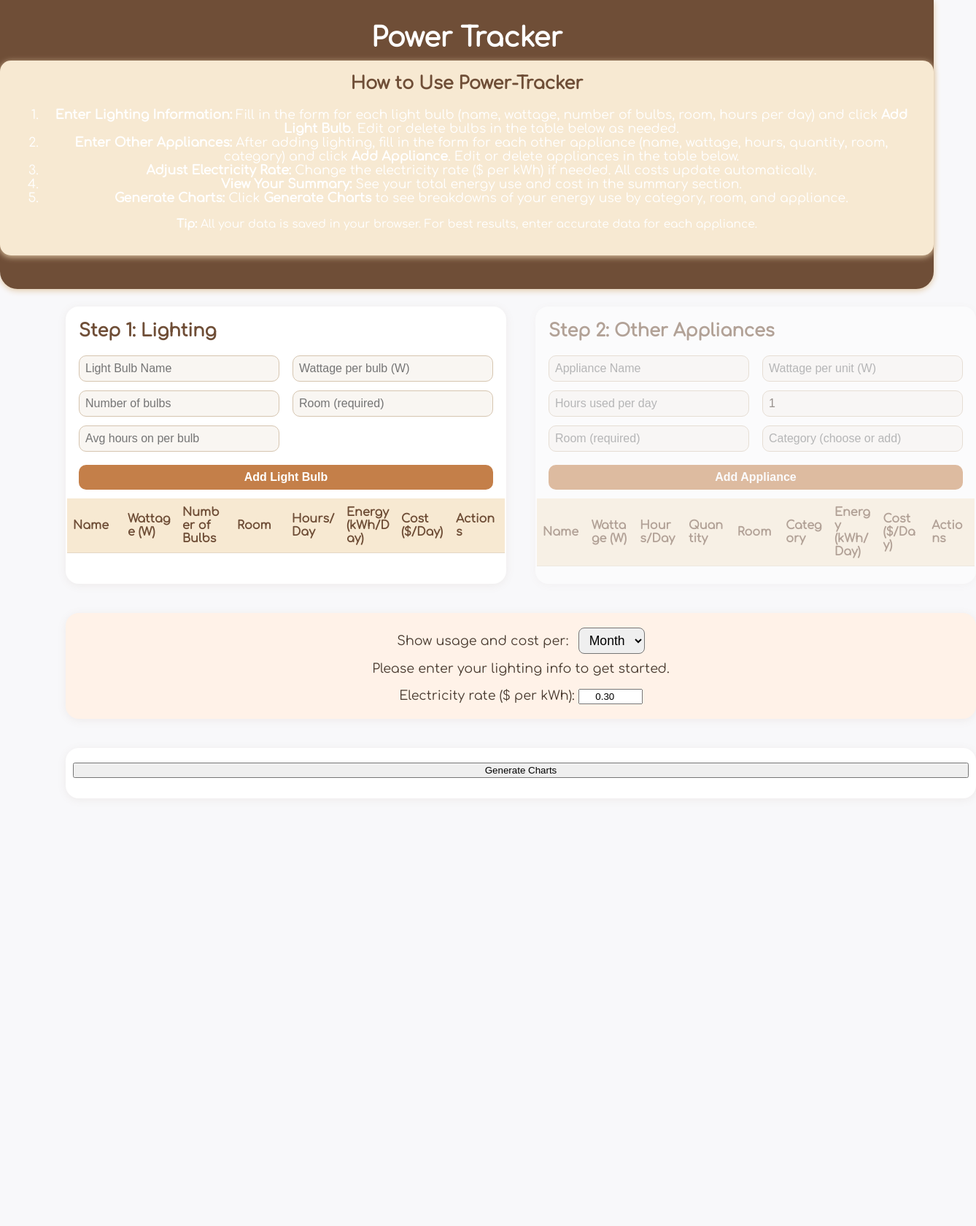
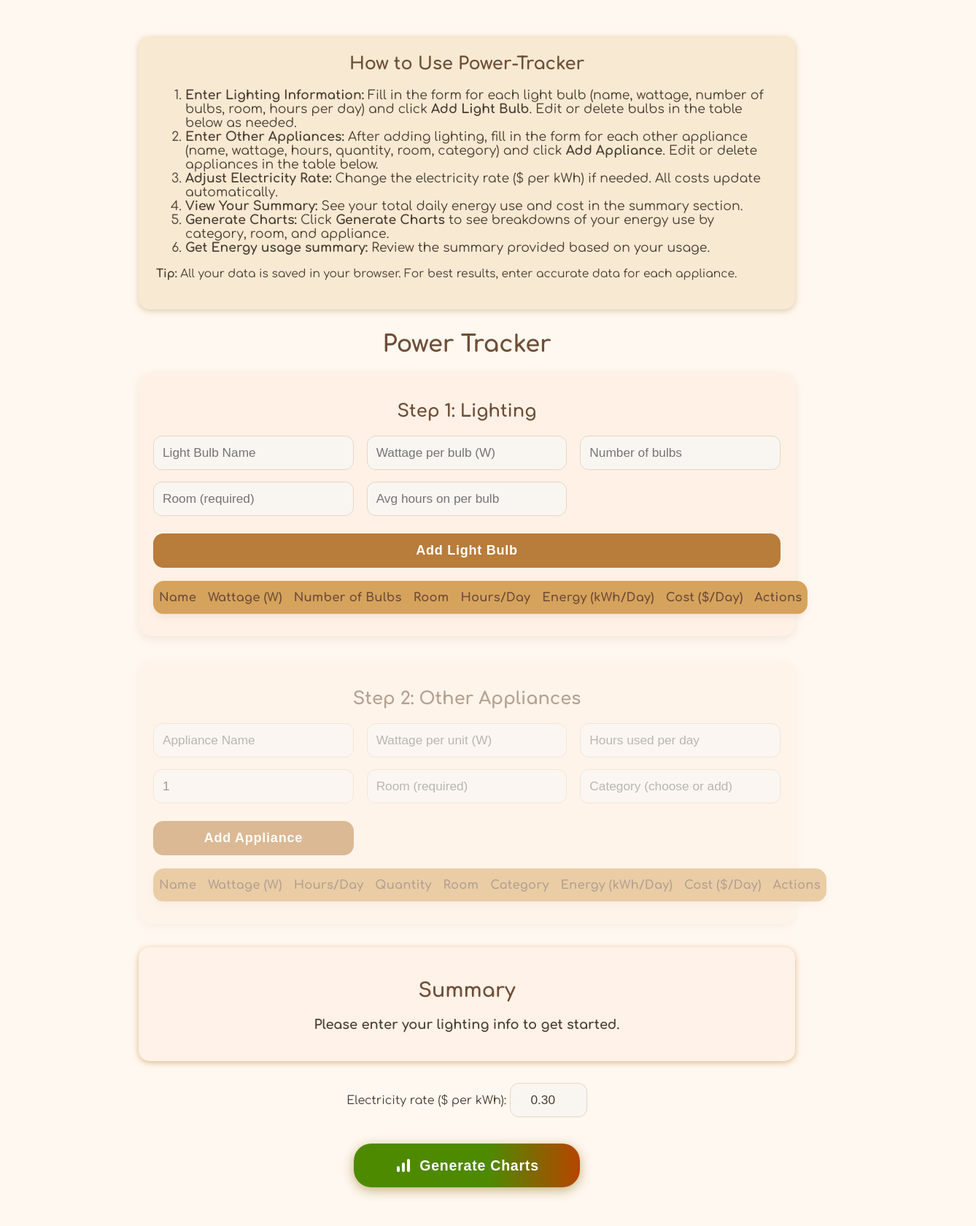
Before and after one commit to jaop1234/Power-tracker, a plain HTML site: page index.html in a window 1280 px wide. Shown: the whole page at 73% size, 1338 px wide, since content can reach past the window. Before the commit the page ends 1118 px from the top, so only its background shows below. Drawn offline with nearby package versions, Linux system fonts and the light colour scheme.

Commit message:
Update index.html

```diff
--- a/index.html
+++ b/index.html
@@ -4,207 +4,212 @@
   <meta charset="UTF-8" />
   <meta name="viewport" content="width=device-width, initial-scale=1" />
   <title>Power Tracker</title>
-  <link href="https://fonts.googleapis.com/css2?family=Comfortaa&display=swap" rel="stylesheet" />
+  <link href="https://fonts.googleapis.com/css2?family=Comfortaa:wght@400;700&display=swap" rel="stylesheet" />
   <script src="https://cdn.jsdelivr.net/npm/chart.js"></script>
   <style>
     body {
       font-family: 'Comfortaa', cursive, sans-serif;
-      background: #f8f8fa;
-      color: #3b2e23;
-      margin: 0;
-      padding: 0;
+      background: #fff8f0;
+      color: #4a3c31;
+      max-width: 900px;
+      margin: 30px auto;
+      padding: 20px;
     }
-    header {
-      background: #6f4e37;
-      color: #fff;
-      padding: 32px 0 16px 0;
+    h1, h2 {
+      font-weight: 700;
+      color: #6f4e37;
       text-align: center;
-      border-bottom-left-radius: 24px;
-      border-bottom-right-radius: 24px;
-      box-shadow: 0 2px 8px #e0c7a5;
     }
-    header h1 {
-      margin: 0 0 10px 0;
-      font-size: 2.3rem;
-    }
-    .container {
-      max-width: 1100px;
-      margin: 24px auto;
-      padding: 0 16px;
-      display: grid;
-      grid-template-columns: 1fr;
-      gap: 32px;
-    }
-    @media (min-width: 900px) {
-      .container {
-        grid-template-columns: 1fr 1fr;
-        gap: 40px;
-      }
-    }
-    section, .summary, .charts-panel {
-      background: #fff;
+    section {
+      background: #fff1e6;
+      padding: 20px 20px 30px 20px;
       border-radius: 18px;
-      box-shadow: 0 2px 12px rgba(143,120,98,0.10);
-      padding: 20px 18px 24px 18px;
-    }
-    .summary {
-      margin-bottom: 0;
-    }
-    .charts-panel {
-      padding: 20px 10px 10px 10px;
-      display: flex;
-      flex-direction: column;
-      gap: 16px;
-      min-width: 0;
-    }
-    h2 {
-      margin-top: 0;
-      color: #6f4e37;
+      box-shadow: 0 4px 12px rgba(143, 120, 98, 0.13);
+      margin-bottom: 32px;
     }
     form {
       display: grid;
-      grid-template-columns: 1fr 1fr;
-      gap: 12px 18px;
-      margin-bottom: 12px;
+      grid-template-columns: repeat(auto-fit,minmax(220px,1fr));
+      gap: 16px 18px;
+      margin-bottom: 18px;
     }
-    form input, form select, form button {
-      font-size: 1rem;
-      padding: 8px;
-      border-radius: 10px;
-      border: 1px solid #d6c5b0;
+    input, select {
+      padding: 12px;
+      font-size: 1.08rem;
+      border-radius: 12px;
+      border: 1.5px solid #e4d7c5;
       background: #f9f6f2;
-      color: #3b2e23;
+      color: #4a3c31;
+      transition: border-color 0.3s;
     }
-    form button {
-      grid-column: 1 / -1;
-      background: #c47f49;
+    input:focus, select:focus {
+      border-color: #c47f49;
+      outline: none;
+    }
+    button {
+      background: #b87c3b;
       color: #fff;
-      font-weight: bold;
       border: none;
-      margin-top: 6px;
       cursor: pointer;
+      font-weight: 700;
+      border-radius: 14px;
+      font-size: 1.13em;
+      letter-spacing: 0.04em;
+      padding: 13px 0;
+      margin-top: 8px;
       transition: background 0.2s;
     }
-    form button:hover {
+    button:hover {
       background: #a9672f;
     }
-    .table-scroll {
-      overflow-x: auto;
-      margin: 0 -18px;
-      padding: 0 2px;
+    #lightingSubmitBtn {
+      grid-column: 1 / -1;
+      background: #b87c3b;
+      color: #fff;
+      border-radius: 14px;
+      font-size: 1.13em;
+      margin-top: 8px;
+    }
+    #lightingSubmitBtn:hover {
+      background: #a9672f;
     }
     table {
       width: 100%;
-      min-width: 600px;
       border-collapse: collapse;
       background: #fff;
-      border-radius: 12px;
-      margin: 0;
-      font-size: 1em;
-      table-layout: fixed;
-      word-break: break-word;
+      border-radius: 15px;
+      overflow: hidden;
+      box-shadow: 0 4px 10px rgba(143, 120, 98, 0.10);
+      margin-top: 16px;
+      font-size: 1.03em;
     }
     th, td {
-      padding: 10px 8px;
+      padding: 13px 8px;
       border-bottom: 1px solid #e4d7c5;
       text-align: left;
-      max-width: 160px;
-      overflow-wrap: anywhere;
+      user-select: none;
+      font-family: 'Comfortaa', cursive, sans-serif;
     }
     th {
-      background: #f7e9d2;
+      background-color: #d6a35d;
       color: #6f4e37;
       font-weight: 700;
       font-size: 1em;
+      letter-spacing: 0.01em;
+      white-space: nowrap;
     }
     tr:last-child td {
       border-bottom: none;
     }
+    tr:nth-child(even) td {
+      background: #fff8f0;
+    }
     .action-btn {
-      background-color: #b64500;
       border: none;
-      color: white;
-      padding: 4px 10px;
+      color: #fff;
+      padding: 7px 18px;
       border-radius: 10px;
       cursor: pointer;
-      font-weight: 600;
-      font-size: 0.95em;
-      margin-right: 2px;
+      font-weight: 700;
+      font-size: 1em;
+      margin-right: 4px;
+      margin-bottom: 2px;
+      transition: background 0.2s;
+      display: block;
+      width: 60px;
     }
-    .action-btn.edit-btn {
-      background-color: #4e8a00;
+    .edit-btn {
+      background: #4e8a00;
     }
-    .action-btn:hover {
-      filter: brightness(0.9);
+    .edit-btn:hover {
+      background: #356300;
+    }
+    .delete-btn {
+      background: #b64500;
+    }
+    .delete-btn:hover {
+      background: #933e00;
     }
     .summary {
-      font-size: 1.1em;
-      padding: 20px;
+      background: #fff2e8;
+      padding: 22px 20px;
+      border-radius: 15px;
+      box-shadow: 0 2px 8px #ddb98a;
+      color: #4a3c31;
+      font-weight: 600;
+      margin-bottom: 25px;
+      font-size: 1.12em;
       text-align: center;
-      background: #fff2e8;
-      color: #4a3c31;
-    }
-    .summary select {
-      font-size: 1em;
-      border-radius: 8px;
-      padding: 6px 10px;
-      margin-left: 8px;
-    }
-    .charts-panel {
-      min-width: 0;
-    }
-    .charts-grid {
-      display: grid;
-      grid-template-columns: 1fr;
-      gap: 24px;
-    }
-    @media (min-width: 700px) {
-      .charts-grid {
-        grid-template-columns: 1fr 1fr;
-      }
-    }
-    .charts-panel canvas {
-      width: 100% !important;
-      height: 320px !important;
-      max-width: 100%;
-      background: #fff;
-      border-radius: 10px;
-      box-shadow: 0 2px 10px rgba(143,120,98,0.10);
-      padding: 10px;
     }
     .disabled {
       opacity: 0.5;
       pointer-events: none;
     }
     #userGuide {
-      background: #f7e9d2;
+      background:#f7e9d2;
+      border-radius:15px;
+      box-shadow:0 2px 8px #e0c7a5;
+      margin-bottom:30px;
+      padding:24px;
+    }
+    #generateChartsBtn {
+      margin: 36px auto 48px auto;
+      padding: 18px 56px;
+      font-size: 1.22em;
+      border-radius: 24px;
+      background: linear-gradient(90deg, #4e8a00 60%, #b64500 100%);
+      box-shadow: 0 4px 16px #c2b280;
+      display: flex;
+      align-items: center;
+      gap: 10px;
+      color: #fff;
+      border: none;
+      font-weight: 700;
+      cursor: pointer;
+      transition: background 0.18s, transform 0.15s;
+    }
+    #generateChartsBtn:hover {
+      background: linear-gradient(90deg, #b64500 60%, #4e8a00 100%);
+      transform: scale(1.06);
+    }
+    .charts-container {
+      display: flex;
+      flex-wrap: wrap;
+      justify-content: center;
+      gap: 30px;
+      margin-top: 40px;
+    }
+    canvas {
+      width: 400px !important;
+      height: 400px !important;
       border-radius: 15px;
-      box-shadow: 0 2px 8px #e0c7a5;
-      margin-bottom: 30px;
-      padding: 18px;
-      grid-column: 1 / -1;
+      box-shadow: 0 4px 10px rgba(143, 120, 98, 0.15);
+      background: #fff;
+      padding: 15px;
     }
-    #userGuide h2 { margin-top: 0; }
-    #userGuide ol { font-size: 1.08em; }
-    #userGuide p { margin-top: 12px; font-size: 0.97em; }
+    @media (max-width: 700px) {
+      table, thead, tbody, th, td, tr { font-size: 0.97em; }
+      form { grid-template-columns: 1fr; }
+      th, td { padding: 9px 5px; }
+      canvas { width: 100% !important; height: auto !important; }
+    }
   </style>
 </head>
 <body>
-  <header>
-    <h1>Power Tracker</h1>
-    <div id="userGuide">
-      <h2>How to Use Power-Tracker</h2>
-      <ol>
+  <section id="userGuide">
+    <h2 style="margin-top:0;">How to Use Power-Tracker</h2>
+    <ol style="font-size:1.08em;">
       <li><b>Enter Lighting Information:</b> Fill in the form for each light bulb (name, wattage, number of bulbs, room, hours per day) and click <b>Add Light Bulb</b>. Edit or delete bulbs in the table below as needed.</li>
       <li><b>Enter Other Appliances:</b> After adding lighting, fill in the form for each other appliance (name, wattage, hours, quantity, room, category) and click <b>Add Appliance</b>. Edit or delete appliances in the table below.</li>
       <li><b>Adjust Electricity Rate:</b> Change the electricity rate ($ per kWh) if needed. All costs update automatically.</li>
-        <li><b>View Your Summary:</b> See your total energy use and cost in the summary section.</li>
+      <li><b>View Your Summary:</b> See your total daily energy use and cost in the summary section.</li>
       <li><b>Generate Charts:</b> Click <b>Generate Charts</b> to see breakdowns of your energy use by category, room, and appliance.</li>
+      <li><b>Get Energy usage summary:</b> Review the summary provided based on your usage.</li>
     </ol>
-      <p><b>Tip:</b> All your data is saved in your browser. For best results, enter accurate data for each appliance.</p>
-    </div>
-  </header>
-  <div class="container">
+    <p style="margin-top:12px; font-size:0.97em;"><b>Tip:</b> All your data is saved in your browser. For best results, enter accurate data for each appliance.</p>
+  </section>
+
+  <h1>Power Tracker</h1>
   <section id="lightingSection" aria-label="Lighting appliances">
     <h2>Step 1: Lighting</h2>
     <form id="lightingForm" aria-label="Add lighting appliance">
@@ -215,7 +220,6 @@
       <input type="number" id="lightingHours" placeholder="Avg hours on per bulb" required min="0" max="24" step="0.1" />
       <button type="submit" id="lightingSubmitBtn">Add Light Bulb</button>
     </form>
-      <div class="table-scroll">
     <table id="lightingTable" aria-label="Lighting appliances list">
       <thead>
         <tr>
@@ -231,8 +235,8 @@
       </thead>
       <tbody></tbody>
     </table>
-      </div>
   </section>
+
   <section id="applianceSection" aria-label="Other appliances" class="disabled">
     <h2>Step 2: Other Appliances</h2>
     <form id="applianceForm" aria-label="Add other appliance">
@@ -254,7 +258,6 @@
       </datalist>
       <button type="submit" id="applianceSubmitBtn">Add Appliance</button>
     </form>
-      <div class="table-scroll">
     <table id="applianceTable" aria-label="Other appliances list">
       <thead>
         <tr>
@@ -271,39 +274,36 @@
       </thead>
       <tbody></tbody>
     </table>
-      </div>
   </section>
-    <div class="summary" style="grid-column: 1 / -1;">
-      <div style="margin-bottom: 10px;">
-        <label for="summaryPeriod">Show usage and cost per: </label>
-        <select id="summaryPeriod">
-          <option value="day">Day</option>
-          <option value="week">Week</option>
-          <option value="month" selected>Month</option>
-          <option value="year">Year</option>
-        </select>
-      </div>
-      <div>
-        <span id="summaryText">Please enter your lighting info to get started.</span>
+
+  <div class="summary" aria-live="polite" aria-atomic="true">
+    <h2>Summary</h2>
+    <p id="summaryText">Please enter your lighting info to get started.</p>
     <p id="summaryEnergyCost" style="font-weight:700;"></p>
   </div>
-      <div style="margin-top:12px;">
+
+  <div style="text-align:center; margin-top:30px;">
     <label for="electricityRate">Electricity rate ($ per kWh): </label>
     <input type="number" id="electricityRate" value="0.30" step="0.001" min="0.001" style="width:80px; text-align:center;">
   </div>
-    </div>
-    <div class="charts-panel" style="grid-column: 1 / -1;">
-      <button id="generateChartsBtn" style="margin-bottom:18px;">Generate Charts</button>
-      <div class="charts-grid" id="chartsContainer" style="display:none;">
+
+  <button id="generateChartsBtn">
+    <svg width="24" height="24" fill="none" viewBox="0 0 24 24" style="vertical-align:middle;">
+      <rect x="3" y="13" width="4" height="8" rx="2" fill="#fff"/>
+      <rect x="10" y="8" width="4" height="13" rx="2" fill="#fff"/>
+      <rect x="17" y="3" width="4" height="18" rx="2" fill="#fff"/>
+    </svg>
+    Generate Charts
+  </button>
+
+  <div class="charts-container" id="chartsContainer" style="display:none;">
     <canvas id="chartCategory" aria-label="Energy use by category"></canvas>
     <canvas id="chartRoom" aria-label="Energy use by room"></canvas>
     <canvas id="chartEnergyCost" aria-label="Energy and cost by appliance"></canvas>
     <canvas id="chartLightingRoom" aria-label="Lighting energy distribution by room"></canvas>
   </div>
-    </div>
-  </div>
+
 <script>
-    // Data storage and DOM references
   let lightingAppliances = JSON.parse(localStorage.getItem('lightingAppliances')) || [];
   let otherAppliances    = JSON.parse(localStorage.getItem('otherAppliances'))    || [];
   let electricityRate    = parseFloat(localStorage.getItem('electricityRate'))   || 0.30;
@@ -318,7 +318,6 @@
   const electricityRateInput = document.getElementById('electricityRate');
   const generateChartsBtn    = document.getElementById('generateChartsBtn');
   const chartsContainer      = document.getElementById('chartsContainer');
-    const summaryPeriodSelect  = document.getElementById('summaryPeriod');
 
   let lightingEditIndex  = null;
   let applianceEditIndex = null;
@@ -329,7 +328,7 @@
     localStorage.setItem('electricityRate', electricityRate.toString());
   }
   function calculateEnergyCost(wattage, hours, quantity) {
-      const energy = (wattage * hours * quantity) / 1000; // kWh/day
+    const energy = (wattage * hours * quantity) / 1000;
     const cost   = energy * electricityRate;
     return { energy, cost };
   }
@@ -348,7 +347,7 @@
         <td>$${cost.toFixed(2)}</td>
         <td>
           <button class="action-btn edit-btn" onclick="editLighting(${i})">Edit</button>
-            <button class="action-btn" onclick="deleteLighting(${i})">Delete</button>
+          <button class="action-btn delete-btn" onclick="deleteLighting(${i})">Delete</button>
         </td>`;
       lightingTableBody.appendChild(tr);
     });
@@ -369,7 +368,7 @@
         <td>$${cost.toFixed(2)}</td>
         <td>
           <button class="action-btn edit-btn" onclick="editAppliance(${i})">Edit</button>
-            <button class="action-btn" onclick="deleteAppliance(${i})">Delete</button>
+          <button class="action-btn delete-btn" onclick="deleteAppliance(${i})">Delete</button>
         </td>`;
       applianceTableBody.appendChild(tr);
     });
@@ -394,16 +393,8 @@
       totalEnergy += energy;
       totalCost   += cost;
     });
-      // Get the selected period and set the multiplier
-      const period = summaryPeriodSelect.value;
-      let factor = 1, label = 'day';
-      if (period === 'week') { factor = 7; label = 'week'; }
-      else if (period === 'month') { factor = 30; label = 'month'; }
-      else if (period === 'year') { factor = 365; label = 'year'; }
-      const periodEnergy = totalEnergy * factor;
-      const periodCost = totalCost * factor;
     summaryEnergyCost.textContent =
-        `Total ${label}ly consumption: ${periodEnergy.toFixed(2)} kWh, costing about $${periodCost.toFixed(2)} per ${label}.`;
+      `Total daily consumption: ${totalEnergy.toFixed(2)} kWh, costing about $${totalCost.toFixed(2)} per day.`;
   }
   lightingForm.addEventListener('submit', e => {
     e.preventDefault();
@@ -508,9 +499,6 @@
       electricityRateInput.value = electricityRate.toFixed(3);
     }
   });
-    summaryPeriodSelect.addEventListener('change', updateSummary);
-
-    // Chart.js
   function generateColors(count) {
     const baseColors = [
       '#c47f49', '#a97134', '#d6a35d', '#b27e3b', '#ffbf80',
@@ -536,7 +524,7 @@
       alert('Please add lighting info first to generate charts!');
       return;
     }
-      chartsContainer.style.display = 'grid';
+    chartsContainer.style.display = 'flex';
     clearCharts();
     const allAppliances = [
       ...lightingAppliances.map(item => ({
@@ -578,8 +566,15 @@
         responsive: true,
         maintainAspectRatio: false,
         plugins: {
-            legend: { position: 'bottom', labels: { font: { size: 18 } } },
-            title: { display: true, text: 'Energy Use by Category (Monthly)', font: { size: 24 } },
+          legend: {
+            position: 'bottom',
+            labels: { font: { size: 18 } }
+          },
+          title: {
+            display: true,
+            text: 'Energy Use by Category (Monthly)',
+            font: { size: 24 }
+          },
           tooltip: { bodyFont: { size: 18 } }
         }
       }
@@ -609,7 +604,11 @@
         maintainAspectRatio: false,
         plugins: {
           legend: { display: false },
-            title: { display: true, text: 'Energy Use by Room (Monthly)', font: { size: 24 } },
+          title: {
+            display: true,
+            text: 'Energy Use by Room (Monthly)',
+            font: { size: 24 }
+          },
           tooltip: { bodyFont: { size: 18 } }
         },
         scales: {
@@ -636,8 +635,15 @@
         responsive: true,
         maintainAspectRatio: false,
         plugins: {
-            legend: { position: 'bottom', labels: { font: { size: 18 } } },
-            title: { display: true, text: 'Energy & Cost by Appliance (Monthly)', font: { size: 24 } },
+          legend: {
+            position: 'bottom',
+            labels: { font: { size: 18 } }
+          },
+          title: {
+            display: true,
+            text: 'Energy & Cost by Appliance (Monthly)',
+            font: { size: 24 }
+          },
           tooltip: { bodyFont: { size: 18 } }
         },
         scales: {
@@ -671,8 +677,15 @@
         responsive: true,
         maintainAspectRatio: false,
         plugins: {
-            legend: { position: 'bottom', labels: { font: { size: 18 } } },
-            title: { display: true, text: 'Lighting Energy Distribution Across Rooms', font: { size: 24 } },
+          legend: {
+            position: 'bottom',
+            labels: { font: { size: 18 } }
+          },
+          title: {
+            display: true,
+            text: 'Lighting Energy Distribution Across Rooms',
+            font: { size: 24 }
+          },
           tooltip: { bodyFont: { size: 18 } }
         }
       }
```
Lines whose indentation alone changed are shown as unchanged.
